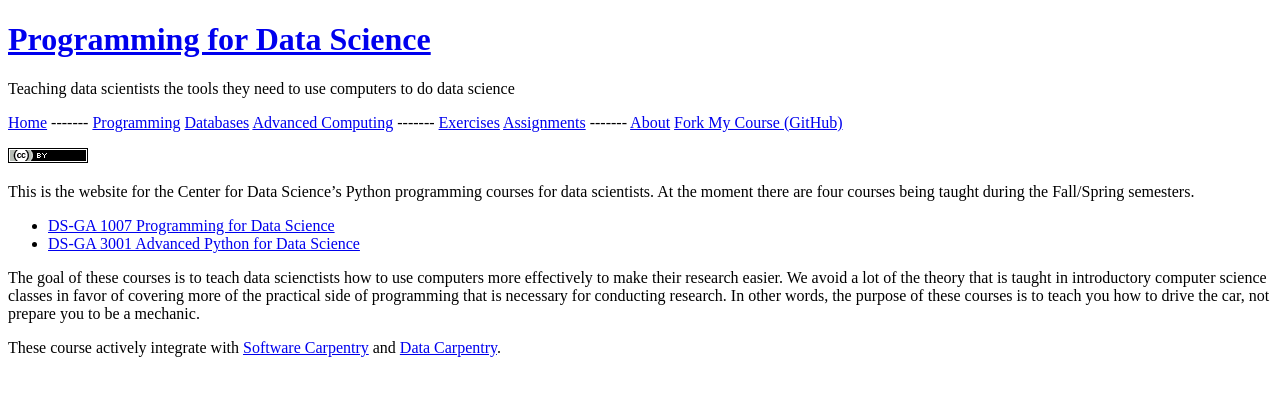
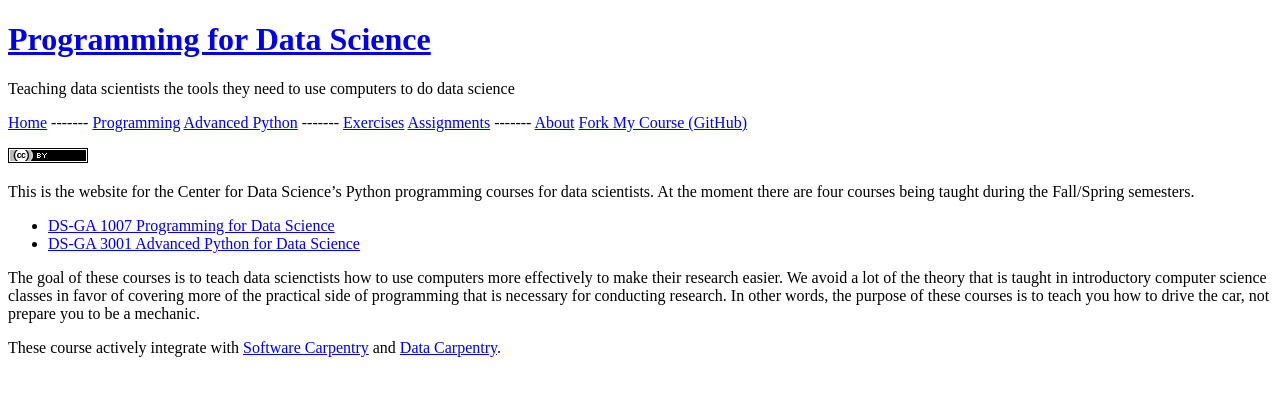
Before and after one commit to nyu-cds/courses, a Jekyll site: the page built from index.md, in a window 1280 px wide. Shown: the top 396 px of the page. Built offline with Jekyll 4.4.1, drawn with Linux system fonts in a browser that asks for light colours.

Commit message:
Change sidebar
Signed-off-by: Watson, Gregory <g.watson@computer.org>

```diff
--- a/_includes/sidebar.html
+++ b/_includes/sidebar.html
@@ -12,8 +12,7 @@
       <a class="sidebar-nav-item{% if page.url == site.baseurl %} active{% endif %}" href="{{ site.baseurl }}">Home</a>
       <a class="sidebar-nav-item">-------</a>
       <a class="sidebar-nav-item{% if page.url == '/programming/' %} active{% endif %}" href="/programming">Programming</a>
-      <a class="sidebar-nav-item{% if page.url == '/databases/' %} active{% endif %}" href="/databases">Databases</a>
-      <a class="sidebar-nav-item{% if page.url == '/advanced/' %} active{% endif %}" href="/advanced">Advanced Computing</a>
+      <a class="sidebar-nav-item{% if page.url == '/advanced/' %} active{% endif %}" href="/advanced">Advanced Python</a>
       <a class="sidebar-nav-item">-------</a>
       <a class="sidebar-nav-item{% if page.url == '/exercises/' %} active{% endif %}" href="/exercises">Exercises</a>
       <a class="sidebar-nav-item{% if page.url == '/assignments/' %} active{% endif %}" href="/assignments">Assignments</a>
```
